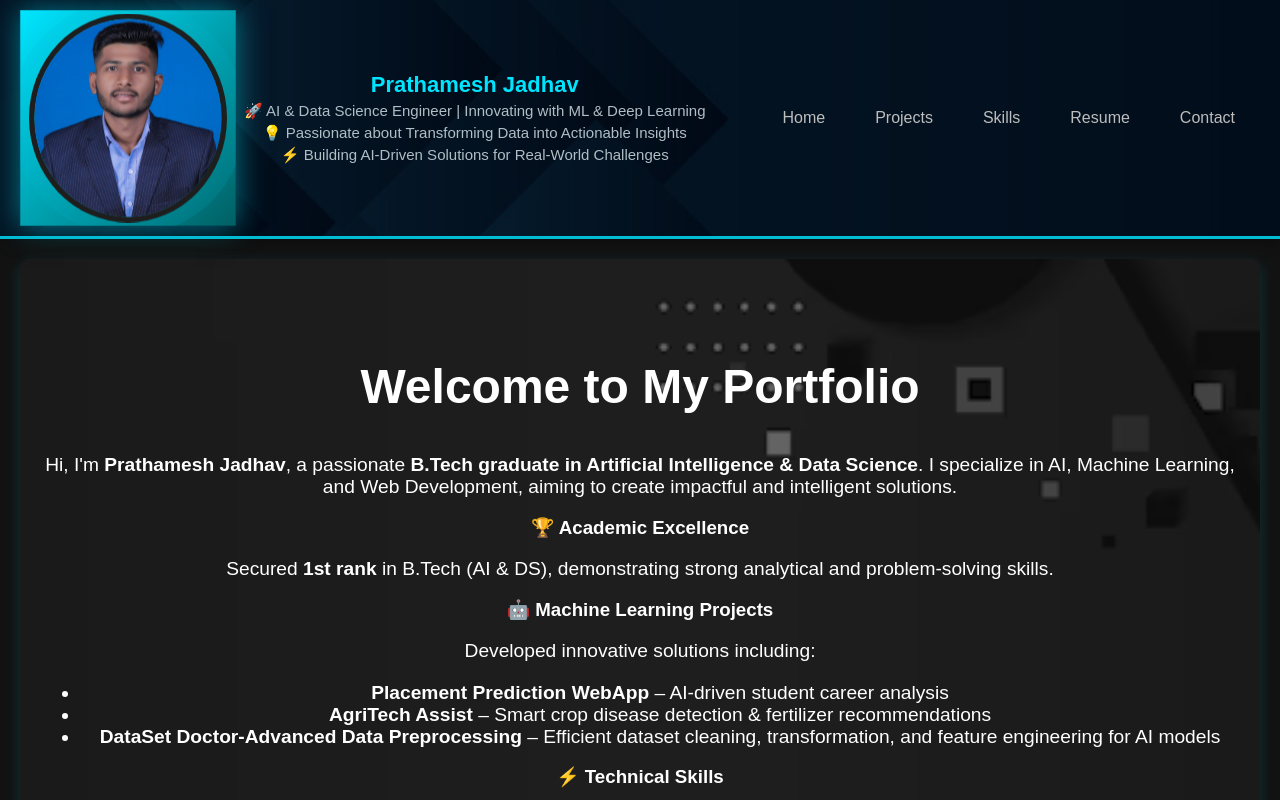
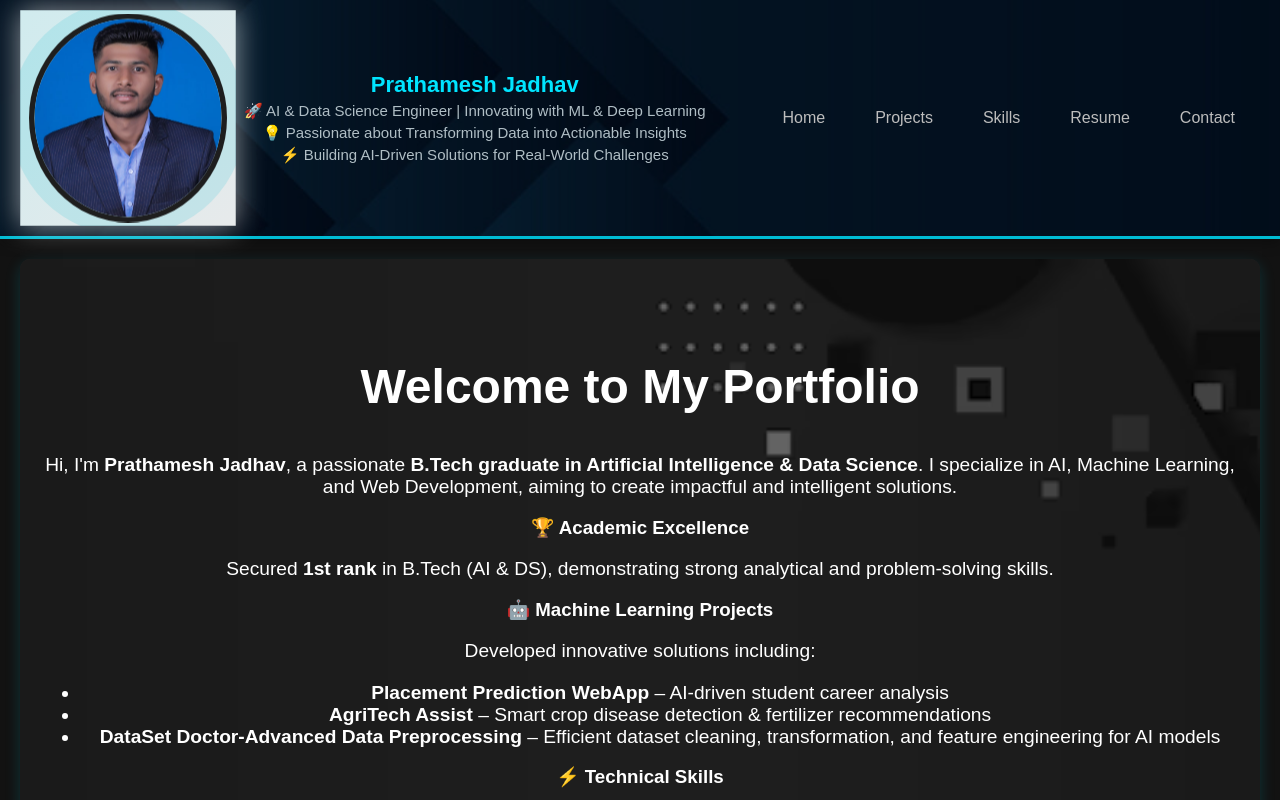
Before and after one commit to PrathameshJadhav30/Portfolio, a plain HTML site: page index.html in a window 1280 px wide. In both pictures the pointer is over the element 128 px from the left and 118 px from the top of the page. Shown: the top 800 px of the page. Drawn offline with Linux system fonts and the light colour scheme; files whose address does not match are found by name.

Commit message:
portfolio

```diff
--- a/style.css
+++ b/style.css
@@ -73,8 +73,8 @@ body {
 /* Hover Effect */
 .profile-picture:hover {
     transform: scale(1.1);
-    box-shadow: 0px 0px 25px rgba(0, 188, 212, 0.6);
-    background: linear-gradient(135deg, #00e5ff, #006064);
+    box-shadow: 0px 0px 25px rgba(238, 241, 241, 0.6);
+    background: linear-gradient(135deg, #d0ebee, #e7eaeb);
 }
 
 /* Adding a Soft Animated Glow */
```
